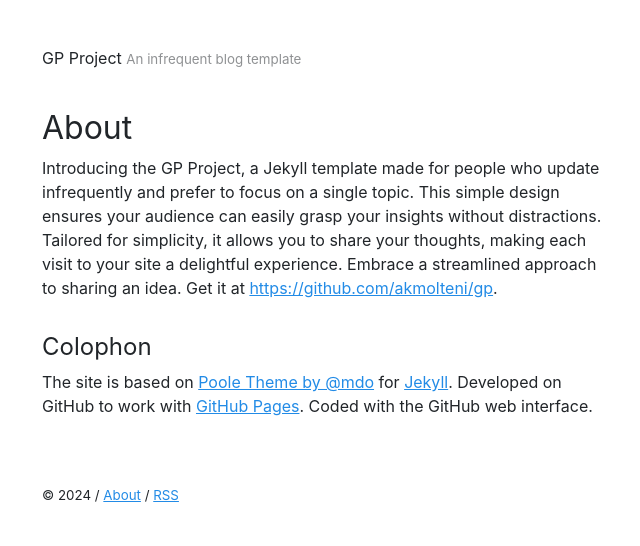
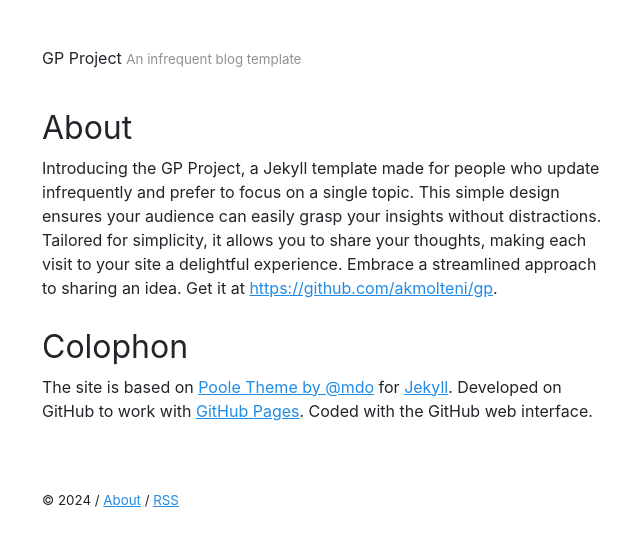
Before and after one commit to akmolteni/gp, a Jekyll site: the page built from about.md, in a window 1280 px wide. Shown: the top 546 px of the page, without its empty margins (318-958 px from the left). Built offline with Jekyll 4.4.1, drawn with Linux system fonts in a browser that asks for light colours.

Commit message:
Update about.md

```diff
--- a/about.md
+++ b/about.md
@@ -3,7 +3,9 @@
 title: About
 ---
 
+{: toc }
+
 Introducing the GP Project, a Jekyll template made for people who update infrequently and prefer to focus on a single topic. This simple design ensures your audience can easily grasp your insights without distractions. Tailored for simplicity, it allows you to share your thoughts, making each visit to your site a delightful experience. Embrace a streamlined approach to sharing an idea. Get it at [https://github.com/akmolteni/gp](https://github.com/akmolteni/gp).
 
-## Colophon
+# Colophon
 The site is based on [Poole Theme by @mdo](https://github.com/poole) for [Jekyll](https://jekyllrb.com). Developed on GitHub to work with [GitHub Pages](https://pages.github.com). Coded with the GitHub web interface.
```
